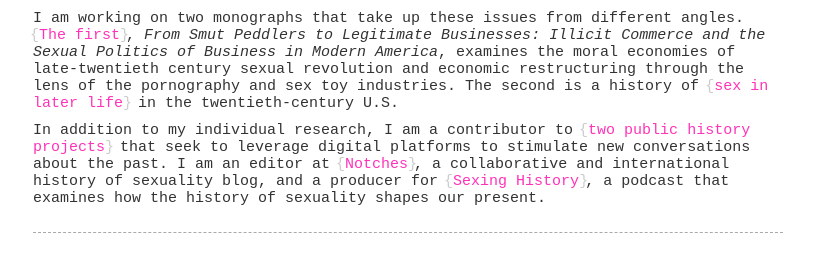
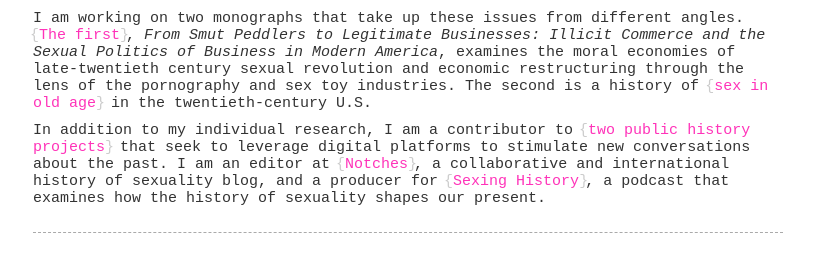
Before and after one commit to devintmm/devintmm.github.io, a Jekyll site: the page built from index.md, in a window 1280 px wide. Shown: the part 406-678 px from the top of the page, without its empty margins (232-1046 px from the left). Built offline with Jekyll 4.4.1, drawn with Linux system fonts in a browser that asks for light colours.

Commit message:
Update index.md

```diff
--- a/index.md
+++ b/index.md
@@ -5,6 +5,6 @@ I am a historian of the twentieth-century United States; an interdisciplinary sc
 
 [My research](/research) explores the historical relationships between intimacy and political economy, probing the changing ways that Americans have grappled with the commingling of their emotional, familial, and sexual lives with formations of labor, commerce, and care. As a historian trained in an American Studies program, I am also committed to building connections across disciplines. I am particularly interested in exploring the possibilites opened up by bringing together cultural historical methods and social research, especially in feminist studies, critical gerontology, and economic sociology.
 
-I am working on two monographs that take up these issues from different angles. [The first](/research), *From Smut Peddlers to Legitimate Businesses: Illicit Commerce and the Sexual Politics of Business in Modern America*, examines the moral economies of late-twentieth century sexual revolution and economic restructuring through the lens of the pornography and sex toy industries. The second is a history of [sex in later life](/research) in the twentieth-century U.S.
+I am working on two monographs that take up these issues from different angles. [The first](/research), *From Smut Peddlers to Legitimate Businesses: Illicit Commerce and the Sexual Politics of Business in Modern America*, examines the moral economies of late-twentieth century sexual revolution and economic restructuring through the lens of the pornography and sex toy industries. The second is a history of [sex in old age](/research) in the twentieth-century U.S.
 
 In addition to my individual research, I am a contributor to [two public history projects](/public_history) that seek to leverage digital platforms to stimulate new conversations about the past. I am an editor at [Notches](http://notchesblog.com), a collaborative and international history of sexuality blog, and a producer for [Sexing History](sexinghistory.com), a podcast that examines how the history of sexuality shapes our present.
```
